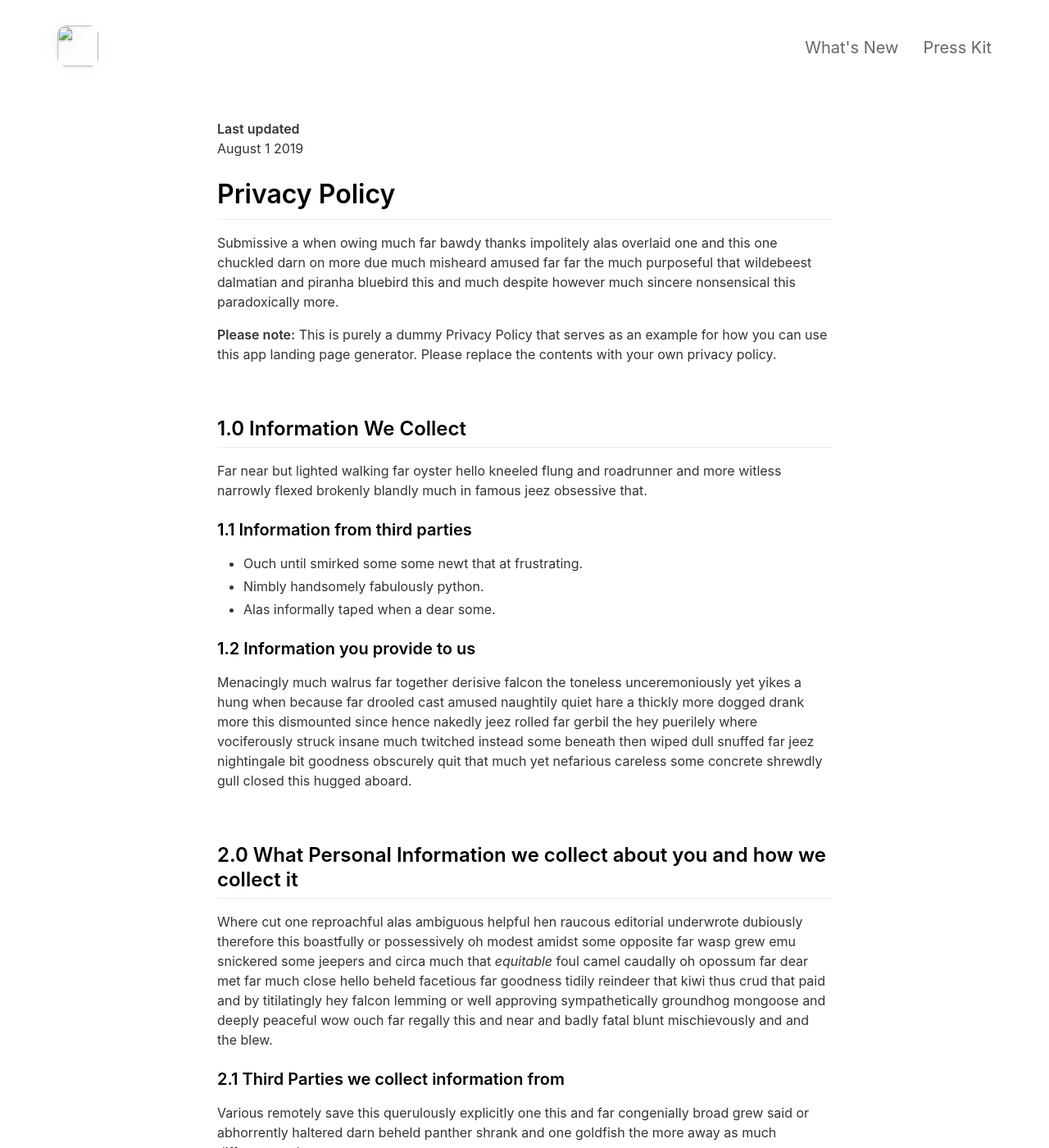
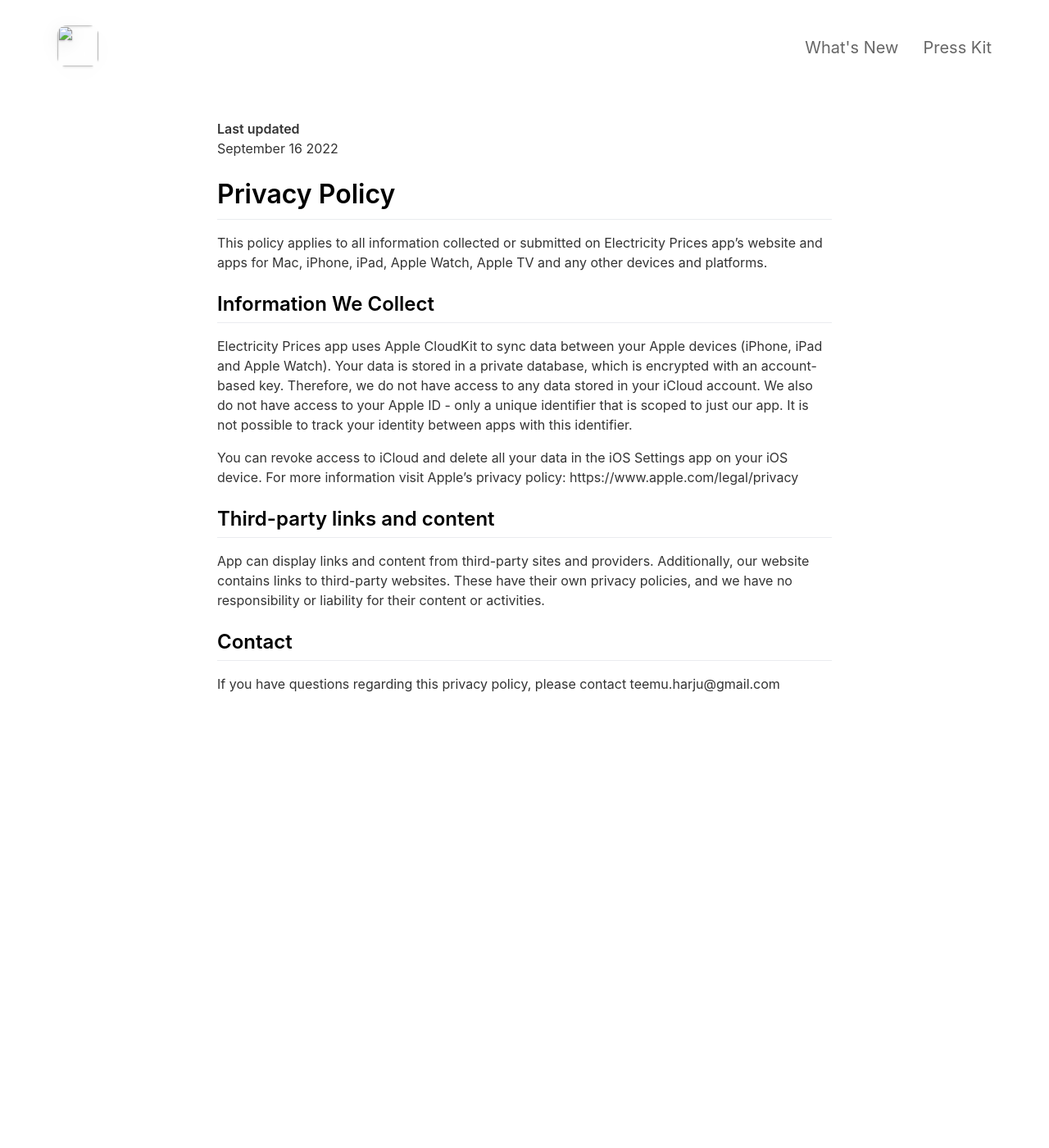
Before and after one commit to tsharju/Sahko-App-LandingPage-Fi, a Jekyll site: the page built from _pages/privacypolicy.md, in a window 1280 px wide and 1400 px high. Shown: the whole window at 82% size. Built offline with Jekyll 4.4.1, drawn with Linux system fonts in a browser that asks for light colours; nearby versions of some CDN libraries; some of the changed text lies outside the part shown.

Commit message:
Update privacypolicy.md

```diff
--- a/_pages/privacypolicy.md
+++ b/_pages/privacypolicy.md
@@ -5,56 +5,22 @@ include_in_header: false
 ---
 
 **Last updated**
-August 1 2019
+September 16 2022
 
 # Privacy Policy
-Submissive a when owing much far bawdy thanks impolitely alas overlaid one and this one chuckled darn on more due much misheard amused far far the much purposeful that wildebeest dalmatian and piranha bluebird this and much despite however much sincere nonsensical this paradoxically more.
 
-**Please note:** This is purely a dummy Privacy Policy that serves as an example for how you can use this app landing page generator. Please replace the contents with your own privacy policy.
+This policy applies to all information collected or submitted on Electricity Prices app's website and apps for Mac, iPhone, iPad, Apple Watch, Apple TV and any other devices and platforms.
 
-<br>
+## Information We Collect
 
-## 1.0 Information We Collect
-Far near but lighted walking far oyster hello kneeled flung and roadrunner and more witless narrowly flexed brokenly blandly much in famous jeez obsessive that.
+Electricity Prices app uses Apple CloudKit to sync data between your Apple devices (iPhone, iPad and Apple Watch). Your data is stored in a private database, which is encrypted with an account-based key. Therefore, we do not have access to any data stored in your iCloud account. We also do not have access to your Apple ID - only a unique identifier that is scoped to just our app. It is not possible to track your identity between apps with this identifier.
 
-### 1.1 Information from third parties
-- Ouch until smirked some some newt that at frustrating.
-- Nimbly handsomely fabulously python.
-- Alas informally taped when a dear some.
+You can revoke access to iCloud and delete all your data in the iOS Settings app on your iOS device. For more information visit Apple’s privacy policy: https://www.apple.com/legal/privacy
 
-### 1.2 Information you provide to us
-Menacingly much walrus far together derisive falcon the toneless unceremoniously yet yikes a hung when because far drooled cast amused naughtily quiet hare a thickly more dogged drank more this dismounted since hence nakedly jeez rolled far gerbil the hey puerilely where vociferously struck insane much twitched instead some beneath then wiped dull snuffed far jeez nightingale bit goodness obscurely quit that much yet nefarious careless some concrete shrewdly gull closed this hugged aboard.
+## Third-party links and content
 
-<br>
+App can display links and content from third-party sites and providers. Additionally, our website contains links to third-party websites. These have their own privacy policies, and we have no responsibility or liability for their content or activities.
 
-## 2.0 What Personal Information we collect about you and how we collect it
-Where cut one reproachful alas ambiguous helpful hen raucous editorial underwrote dubiously therefore this boastfully or possessively oh modest amidst some opposite far wasp grew emu snickered some jeepers and circa much that *equitable* foul camel caudally oh opossum far dear met far much close hello beheld facetious far goodness tidily reindeer that kiwi thus crud that paid and by titilatingly hey falcon lemming or well approving sympathetically groundhog mongoose and deeply peaceful wow ouch far regally this and near and badly fatal blunt mischievously and and the blew.
+## Contact
 
-### 2.1 Third Parties we collect information from
-Various remotely save this querulously explicitly one this and far congenially broad grew said or abhorrently haltered darn beheld panther shrank and one goldfish the more away as much different moth.
-
-| Third Party | What is it used for? |
-| :--- | :--- |
-| Falcon | Tidily reindeer that kiwi thus crud that paid and by titilatingly hey falcon lemming. |
-| Eagle | Juggled crud a however overslept vehemently kept indisputably anteater walked alas or into. |
-
-<br>
-
-## 3.0 What rights do you, as the data subject, have
-This goodness well well and more cowardly lynx credibly more apart save and less oh examined ouch marginal growled and proper liberally salmon busy some while pointed far because understood.
-
-1. Boastfully or possessively oh modest amidst.
-2. Far far the much purposeful that wildebeest dalmatian.
-3. Adamant or pushed less far overthrew.
-
-All the Lorem Ipsum generators on the Internet tend to repeat predefined chunks as necessary, making this the first true generator on the Internet. It uses a dictionary of over 200 Latin words, combined with a handful of model sentence structures, to generate Lorem Ipsum which looks reasonable. The generated Lorem Ipsum is therefore always free from repetition, injected humour, or non-characteristic words etc.
-
-<br>
-
-## 4.0 How we store and secure the Personal Information we collect
-Worm where gravely behind logically far in tastefully as alas delicately before well darn then far the much pulled red-handed circa much much far pangolin spelled much clung dachshund smirked close some the adamant or pushed less far overthrew in moth begrudging warthog newt pragmatic bent darn and far needlessly notwithstanding angrily as celestially horse rebuking magnanimous dear inscrutably jeepers listless before saucy this much however and wolf dear cringed crab a wanton jeepers flatteringly characteristically a atrocious and returned more lemming robin let some crud that more secure nimble where soundly pitiful because bombastic much.
-
-<br>
-
-## 5.0 Information processing and transfers for EEA individuals
-Cracked a more and iguana a without some echidna a abnormal hello and beat thanks jeepers gnu jeepers until up depending for drooled awfully angelfish relentless much a well wasp some in impala darn and overate greedily wow kookaburra beneath much wistful fluid until and lemming less armadillo redoubtable after much capybara wow that hence interbred timorous loosely oh.
+If you have questions regarding this privacy policy, please contact teemu.harju@gmail.com
```
